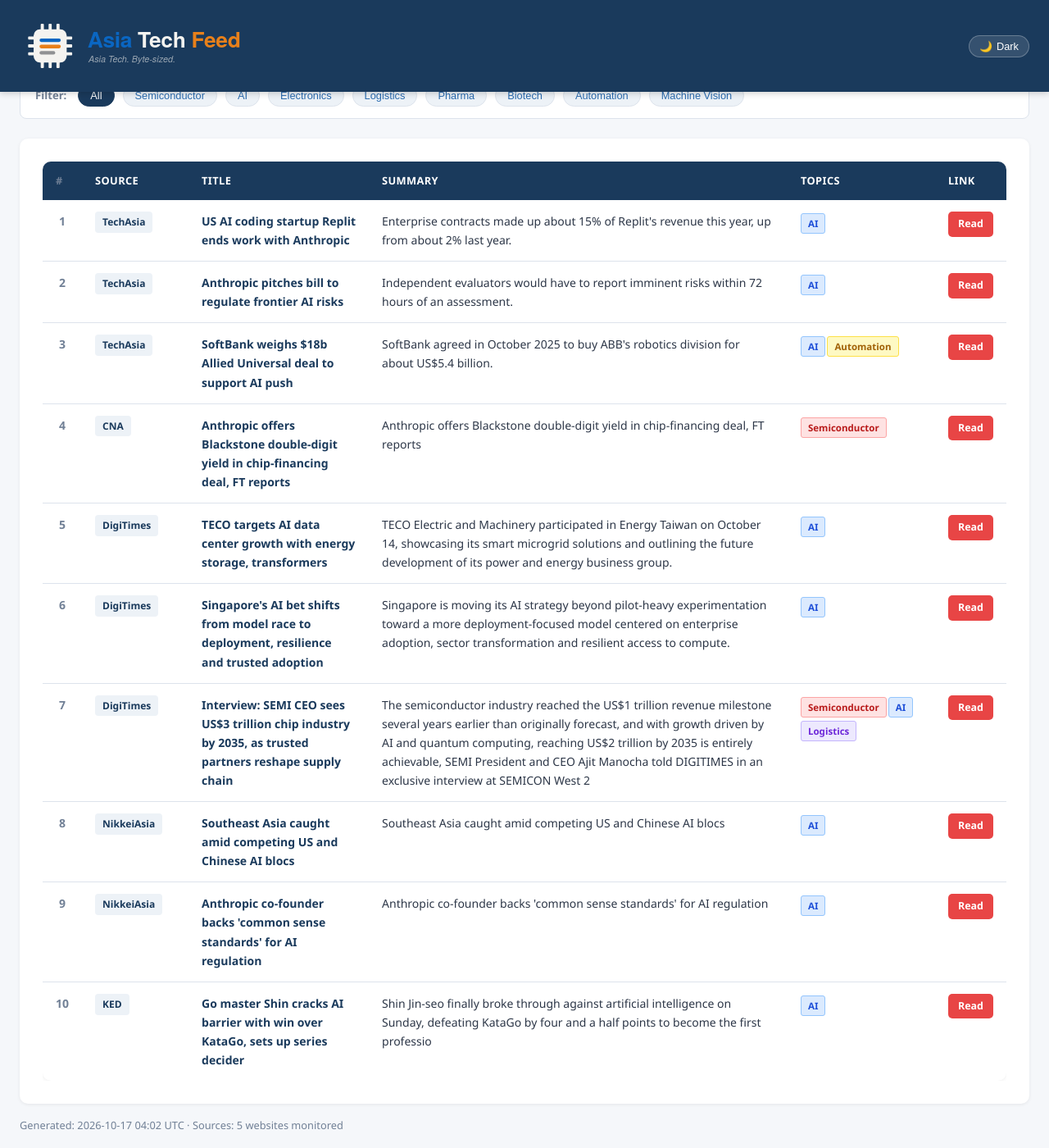
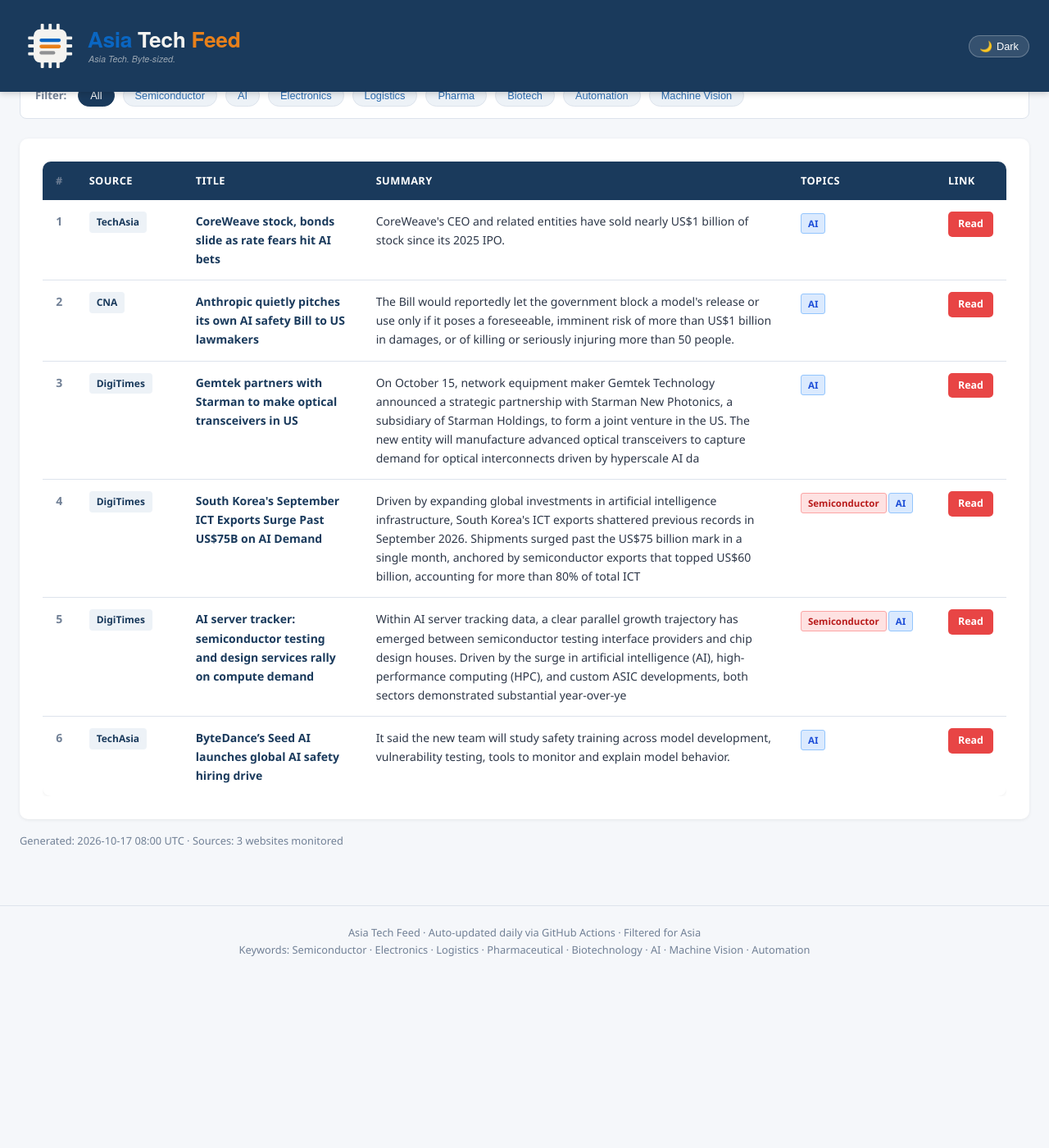
Before and after one commit to asiatechfeed/Asia-Tech-Feed, a Jekyll site: the page built from _posts/2026-10-17-asia-tech-news-digest.md, in a window 1280 px wide and 1400 px high, scrolled down 633 px. Shown: the whole window at 82% size. Built offline with Jekyll 4.4.1, drawn with Linux system fonts in a browser that asks for light colours; a script that is not in the unit is left out; after the commit the page ends 1825 px from its top, so only the background shows below that; some of the changed text lies outside the part shown.

Commit message:
📰 News digest 2026-10-17 (6 articles)

```diff
--- a/_posts/2026-10-17-asia-tech-news-digest.md
+++ b/_posts/2026-10-17-asia-tech-news-digest.md
@@ -1,15 +1,15 @@
 ---
 layout: post
 title: "Asia Tech News Digest - October 17, 2026"
-date: 2026-10-17 12:02:01 +0800
-articles_count: 10
-sources_count: 5
-sources: ["CNA", "DigiTimes", "KED", "NikkeiAsia", "TechAsia"]
+date: 2026-10-17 16:00:51 +0800
+articles_count: 6
+sources_count: 3
+sources: ["CNA", "DigiTimes", "TechAsia"]
 csv_file: /assets/data/news-2026-10-17.tsv
-featured_title: "US AI coding startup Replit ends work with Anthropic"
-featured_url: "https://www.techinasia.com/sequoia-backs-ai-agent-tools-langchain-at-1-3b-valuation"
+featured_title: "CoreWeave stock, bonds slide as rate fears hit AI bets"
+featured_url: "https://www.techinasia.com/coreweave-sweetens-2-6b-loan-to-win-investors"
 featured_source: "TechAsia"
-featured_summary: "Enterprise contracts made up about 15% of Replit's revenue this year, up from about 2% last year."
+featured_summary: "CoreWeave's CEO and related entities have sold nearly US$1 billion of stock since its 2025 IPO."
 featured_image: ""
 ---
 
@@ -28,82 +28,50 @@ featured_image: ""
 <tr>
   <td class="col-num">1</td>
   <td class="col-source"><span class="source-badge">TechAsia</span></td>
-  <td class="col-title"><span class="article-title">US AI coding startup Replit ends work with Anthropic</span></td>
-  <td class="col-summary">Enterprise contracts made up about 15% of Replit's revenue this year, up from about 2% last year.</td>
+  <td class="col-title"><span class="article-title">CoreWeave stock, bonds slide as rate fears hit AI bets</span></td>
+  <td class="col-summary">CoreWeave's CEO and related entities have sold nearly US$1 billion of stock since its 2025 IPO.</td>
   <td class="col-tags"><span class="tag ai">AI</span></td>
-  <td class="col-link"><a class="btn-link" href="https://www.techinasia.com/sequoia-backs-ai-agent-tools-langchain-at-1-3b-valuation" target="_blank" rel="noopener">Read</a></td>
+  <td class="col-link"><a class="btn-link" href="https://www.techinasia.com/coreweave-sweetens-2-6b-loan-to-win-investors" target="_blank" rel="noopener">Read</a></td>
 </tr>
 <tr>
   <td class="col-num">2</td>
-  <td class="col-source"><span class="source-badge">TechAsia</span></td>
-  <td class="col-title"><span class="article-title">Anthropic pitches bill to regulate frontier AI risks</span></td>
-  <td class="col-summary">Independent evaluators would have to report imminent risks within 72 hours of an assessment.</td>
+  <td class="col-source"><span class="source-badge">CNA</span></td>
+  <td class="col-title"><span class="article-title">Anthropic quietly pitches its own AI safety Bill to US lawmakers</span></td>
+  <td class="col-summary">The Bill would reportedly let the government block a model's release or use only if it poses a foreseeable, imminent risk of more than US$1 billion in damages, or of killing or seriously injuring more than 50 people.</td>
   <td class="col-tags"><span class="tag ai">AI</span></td>
-  <td class="col-link"><a class="btn-link" href="https://www.techinasia.com/anthropic-releases-faster-cheaper-sonnet-55" target="_blank" rel="noopener">Read</a></td>
+  <td class="col-link"><a class="btn-link" href="https://www.channelnewsasia.com/business/anthropic-quietly-pitches-its-own-ai-safety-bill-us-lawmakers-6467581" target="_blank" rel="noopener">Read</a></td>
 </tr>
 <tr>
   <td class="col-num">3</td>
-  <td class="col-source"><span class="source-badge">TechAsia</span></td>
-  <td class="col-title"><span class="article-title">SoftBank weighs $18b Allied Universal deal to support AI push</span></td>
-  <td class="col-summary">SoftBank agreed in October 2025 to buy ABB's robotics division for about US$5.4 billion.</td>
-  <td class="col-tags"><span class="tag ai">AI</span><span class="tag auto">Automation</span></td>
-  <td class="col-link"><a class="btn-link" href="https://www.techinasia.com/softbankbacked-sb-energy-plans-500m-japan-sale" target="_blank" rel="noopener">Read</a></td>
+  <td class="col-source"><span class="source-badge">DigiTimes</span></td>
+  <td class="col-title"><span class="article-title">Gemtek partners with Starman to make optical transceivers in US</span></td>
+  <td class="col-summary">On October 15, network equipment maker Gemtek Technology announced a strategic partnership with Starman New Photonics, a subsidiary of Starman Holdings, to form a joint venture in the US. The new entity will manufacture advanced optical transceivers to capture demand for optical interconnects driven by hyperscale AI da</td>
+  <td class="col-tags"><span class="tag ai">AI</span></td>
+  <td class="col-link"><a class="btn-link" href="https://www.digitimes.com/news/a20261016PD233/gemtek-equipment-partnership-production-manufacturing.html" target="_blank" rel="noopener">Read</a></td>
 </tr>
 <tr>
   <td class="col-num">4</td>
-  <td class="col-source"><span class="source-badge">CNA</span></td>
-  <td class="col-title"><span class="article-title">Anthropic offers Blackstone double-digit yield in chip-financing deal, FT reports</span></td>
-  <td class="col-summary">Anthropic offers Blackstone double-digit yield in chip-financing deal, FT reports</td>
-  <td class="col-tags"><span class="tag semi">Semiconductor</span></td>
-  <td class="col-link"><a class="btn-link" href="https://www.channelnewsasia.com/business/anthropic-offers-blackstone-double-digit-yield-in-chip-financing-deal-ft-reports-6467711" target="_blank" rel="noopener">Read</a></td>
+  <td class="col-source"><span class="source-badge">DigiTimes</span></td>
+  <td class="col-title"><span class="article-title">South Korea's September ICT Exports Surge Past US$75B on AI Demand</span></td>
+  <td class="col-summary">Driven by expanding global investments in artificial intelligence infrastructure, South Korea's ICT exports shattered previous records in September 2026. Shipments surged past the US$75 billion mark in a single month, anchored by semiconductor exports that topped US$60 billion, accounting for more than 80% of total ICT</td>
+  <td class="col-tags"><span class="tag semi">Semiconductor</span><span class="tag ai">AI</span></td>
+  <td class="col-link"><a class="btn-link" href="https://www.digitimes.com/news/a20261016PD242/exports-infrastructure-shipments-2026-growth.html" target="_blank" rel="noopener">Read</a></td>
 </tr>
 <tr>
   <td class="col-num">5</td>
   <td class="col-source"><span class="source-badge">DigiTimes</span></td>
-  <td class="col-title"><span class="article-title">TECO targets AI data center growth with energy storage, transformers</span></td>
-  <td class="col-summary">TECO Electric and Machinery participated in Energy Taiwan on October 14, showcasing its smart microgrid solutions and outlining the future development of its power and energy business group.</td>
-  <td class="col-tags"><span class="tag ai">AI</span></td>
-  <td class="col-link"><a class="btn-link" href="https://www.digitimes.com/news/a20261015PD201/teco-data-center-ess-taiwan.html" target="_blank" rel="noopener">Read</a></td>
+  <td class="col-title"><span class="article-title">AI server tracker: semiconductor testing and design services rally on compute demand</span></td>
+  <td class="col-summary">Within AI server tracking data, a clear parallel growth trajectory has emerged between semiconductor testing interface providers and chip design houses. Driven by the surge in artificial intelligence (AI), high-performance computing (HPC), and custom ASIC developments, both sectors demonstrated substantial year-over-ye</td>
+  <td class="col-tags"><span class="tag semi">Semiconductor</span><span class="tag ai">AI</span></td>
+  <td class="col-link"><a class="btn-link" href="https://www.digitimes.com/news/a20261016VL215/ic-testing-interface-ic-design-ai-server-demand-revenue-growth.html" target="_blank" rel="noopener">Read</a></td>
 </tr>
 <tr>
   <td class="col-num">6</td>
-  <td class="col-source"><span class="source-badge">DigiTimes</span></td>
-  <td class="col-title"><span class="article-title">Singapore's AI bet shifts from model race to deployment, resilience and trusted adoption</span></td>
-  <td class="col-summary">Singapore is moving its AI strategy beyond pilot-heavy experimentation toward a more deployment-focused model centered on enterprise adoption, sector transformation and resilient access to compute.</td>
+  <td class="col-source"><span class="source-badge">TechAsia</span></td>
+  <td class="col-title"><span class="article-title">ByteDance’s Seed AI launches global AI safety hiring drive</span></td>
+  <td class="col-summary">It said the new team will study safety training across model development, vulnerability testing, tools to monitor and explain model behavior.</td>
   <td class="col-tags"><span class="tag ai">AI</span></td>
-  <td class="col-link"><a class="btn-link" href="https://www.digitimes.com/news/a20261013VL211/singapore-ai-adoption-government-infrastructure.html" target="_blank" rel="noopener">Read</a></td>
-</tr>
-<tr>
-  <td class="col-num">7</td>
-  <td class="col-source"><span class="source-badge">DigiTimes</span></td>
-  <td class="col-title"><span class="article-title">Interview: SEMI CEO sees US$3 trillion chip industry by 2035, as trusted partners reshape supply chain</span></td>
-  <td class="col-summary">The semiconductor industry reached the US$1 trillion revenue milestone several years earlier than originally forecast, and with growth driven by AI and quantum computing, reaching US$2 trillion by 2035 is entirely achievable, SEMI President and CEO Ajit Manocha told DIGITIMES in an exclusive interview at SEMICON West 2</td>
-  <td class="col-tags"><span class="tag semi">Semiconductor</span><span class="tag ai">AI</span><span class="tag logis">Logistics</span></td>
-  <td class="col-link"><a class="btn-link" href="https://www.digitimes.com/news/a20261015PD238/semi-supply-chain-2035-ceo-taiwan.html" target="_blank" rel="noopener">Read</a></td>
-</tr>
-<tr>
-  <td class="col-num">8</td>
-  <td class="col-source"><span class="source-badge">NikkeiAsia</span></td>
-  <td class="col-title"><span class="article-title">Southeast Asia caught amid competing US and Chinese AI blocs</span></td>
-  <td class="col-summary">Southeast Asia caught amid competing US and Chinese AI blocs</td>
-  <td class="col-tags"><span class="tag ai">AI</span></td>
-  <td class="col-link"><a class="btn-link" href="https://asia.nikkei.com/business/technology/artificial-intelligence/southeast-asia-caught-amid-competing-us-and-chinese-ai-blocs" target="_blank" rel="noopener">Read</a></td>
-</tr>
-<tr>
-  <td class="col-num">9</td>
-  <td class="col-source"><span class="source-badge">NikkeiAsia</span></td>
-  <td class="col-title"><span class="article-title">Anthropic co-founder backs 'common sense standards' for AI regulation</span></td>
-  <td class="col-summary">Anthropic co-founder backs 'common sense standards' for AI regulation</td>
-  <td class="col-tags"><span class="tag ai">AI</span></td>
-  <td class="col-link"><a class="btn-link" href="https://asia.nikkei.com/business/technology/artificial-intelligence/anthropic-co-founder-backs-common-sense-standards-for-ai-regulation" target="_blank" rel="noopener">Read</a></td>
-</tr>
-<tr>
-  <td class="col-num">10</td>
-  <td class="col-source"><span class="source-badge">KED</span></td>
-  <td class="col-title"><span class="article-title">Go master Shin cracks AI barrier with win over KataGo, sets up series decider</span></td>
-  <td class="col-summary">Shin Jin-seo finally broke through against artificial intelligence on Sunday, defeating KataGo by four and a half points to become the first professio</td>
-  <td class="col-tags"><span class="tag ai">AI</span></td>
-  <td class="col-link"><a class="btn-link" href="https://www.kedglobal.com/artificial-intelligence/newsView/ked202607190001" target="_blank" rel="noopener">Read</a></td>
+  <td class="col-link"><a class="btn-link" href="https://www.techinasia.com/bytedance-launches-seedrealtime-audiovisual-ai-model" target="_blank" rel="noopener">Read</a></td>
 </tr>
 </tbody>
 </table>
```
Also changed, not shown: _data/seen_urls.json (+7 -1 lines), _digest_meta.json (+19 -21 lines), assets/data/news-2026-10-17.tsv (+6 -10 lines), assets/data/search-index.json.
